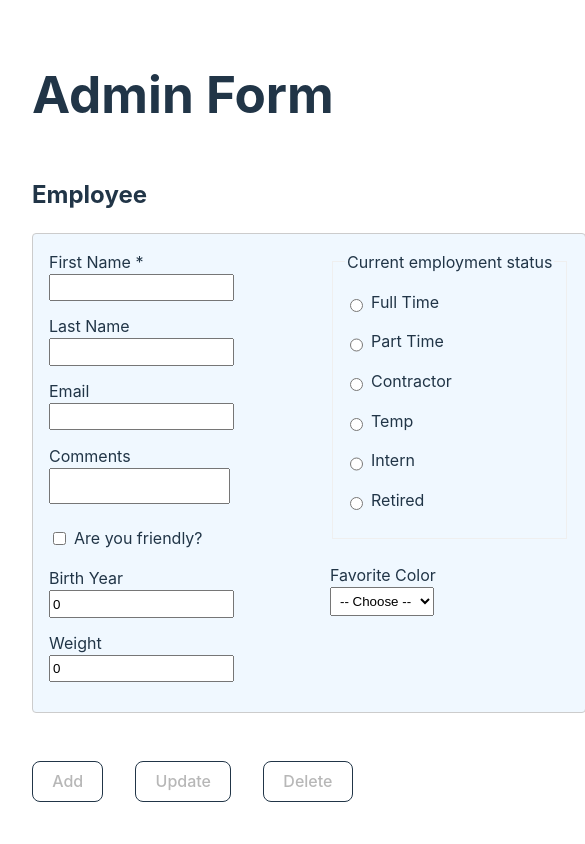
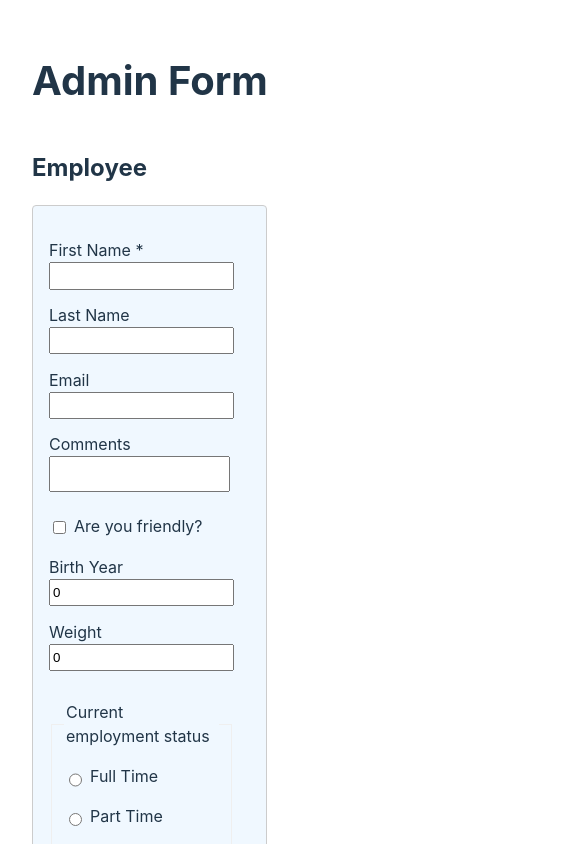
Before and after one commit to qserena/employees-localstorage, a React (Vite) app: page / in a window 390 px wide. Shown: the top 844 px of the page, 585 px wide, since content can reach past the window. Built offline with nearby package versions, Linux system fonts and the light colour scheme.

Commit message:
Starting adaptions for mobile.

```diff
--- a/src/App.css
+++ b/src/App.css
@@ -21,7 +21,6 @@
 body {
     margin: 0;
     display: flex;
-
     min-width: 320px;
     min-height: 100vh;
 }
@@ -32,7 +31,7 @@ h1 {
 }
 
 .container {
-    width: 900px;
+    max-width: 900px;
 }
 
 .main {
@@ -45,7 +44,8 @@ h1 {
     display: flex;
     justify-content: left;
     align-items: start;
-    padding: 1em;
+    padding: 2em 2em 1em 1em;
+    margin-right: 6em;
     background-color: aliceblue;
     border: solid 1px #ccc;
     border-radius: 4px;
@@ -61,10 +61,6 @@ fieldset {
 }
 
 #form-right {
-    margin-left: 6em;
-}
-
-.right {
     margin-left: 6em;
 }
 
@@ -111,12 +107,12 @@ select {
 }
 
 .buttons {
-    margin-top: 3em;
+    margin: 3em 0;
 }
 
 button {
     border-radius: 8px;
-    border: 0.7px solid #213547;
+    border: 1px solid #213547;
     padding: 0.6em 1.2em;
     font-size: 1em;
     font-weight: 500;
@@ -128,7 +124,7 @@ button {
 }
 
 button:hover {
-    border-width: 2px;
+    border-color: blue;
 }
 
 .list {
@@ -154,3 +150,22 @@ button:hover {
 .employee-item.selected {
     background-color: #f1f1f1;
 }
+
+@media (width < 820px) {
+    h1 {
+        font-size: 2.5em;
+    }
+
+    .main {
+        flex-direction: column;
+    }
+
+    .form {
+        flex-direction: column;
+    }
+
+    #form-right {
+        margin-top: 1em;
+        margin-left: 0;
+    }
+}
```
